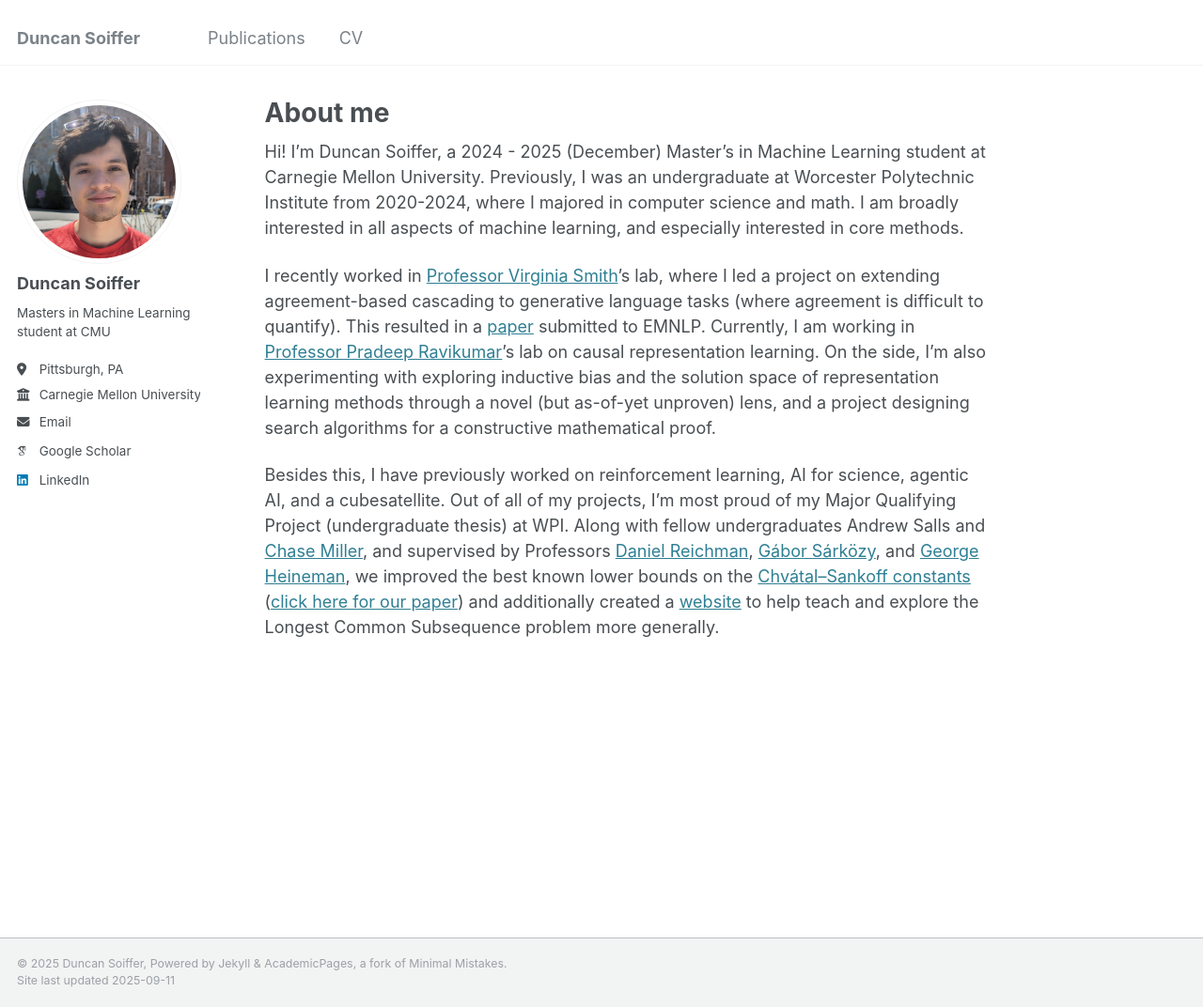
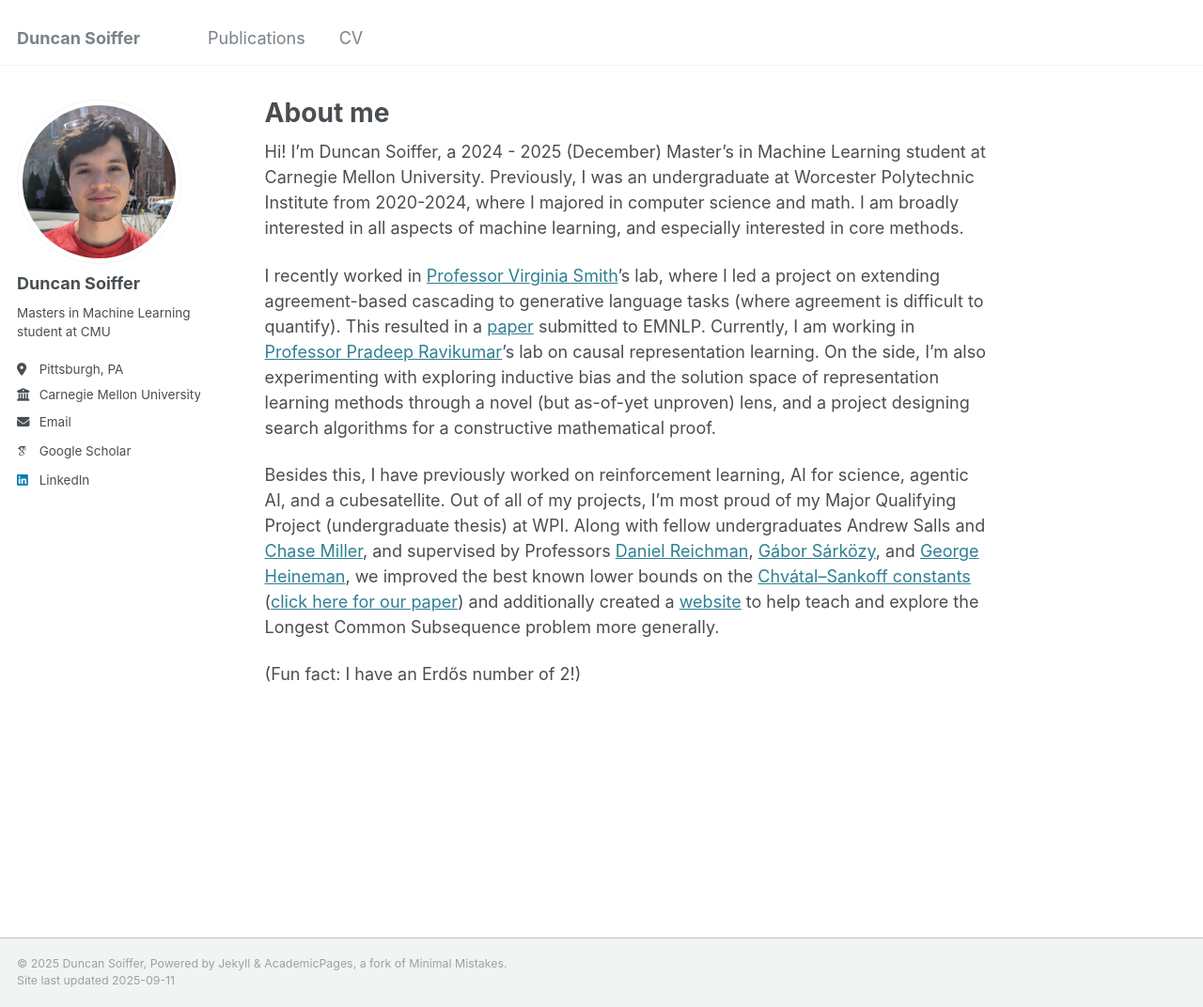
Before and after one commit to DSoiffer/DSoiffer.github.io, a Jekyll site: the page built from _pages/about.md, in a window 1280 px wide and 1072 px high. Shown: the whole window at 94% size. Built offline with Jekyll 4.4.1, drawn with Linux system fonts in a browser that asks for light colours; some web fonts are replaced.

Commit message:
erdos number

```diff
--- a/_pages/about.md
+++ b/_pages/about.md
@@ -14,3 +14,5 @@ I recently worked in [Professor Virginia Smith](https://www.cs.cmu.edu/~smithv/)
 Currently, I am working in [Professor Pradeep Ravikumar](https://www.cs.cmu.edu/~pradeepr/)'s lab on causal representation learning. On the side, I'm also experimenting with exploring inductive bias and the solution space of representation learning methods through a novel (but as-of-yet unproven) lens, and a project designing search algorithms for a constructive mathematical proof.
 
 Besides this, I have previously worked on reinforcement learning, AI for science, agentic AI, and a cubesatellite. Out of all of my projects, I'm most proud of my Major Qualifying Project (undergraduate thesis) at WPI. Along with fellow undergraduates Andrew Salls and [Chase Miller](thecpmills.com), and supervised by Professors [Daniel Reichman](https://sites.google.com/view/danielreichman/home), [Gábor Sárközy](https://web.cs.wpi.edu/~gsarkozy/), and [George Heineman](https://www.wpi.edu/people/faculty/heineman), we improved the best known lower bounds on the [Chvátal–Sankoff constants](https://en.wikipedia.org/wiki/Chv%C3%A1tal%E2%80%93Sankoff_constants) ([click here for our paper](https://dsoiffer.github.io/publication/chvatal-sankoff-constant)) and additionally created a [website](https://statistics-of-subsequences.github.io/) to help teach and explore the Longest Common Subsequence problem more generally.
+
+(Fun fact: I have an Erdős number of 2!)
```
